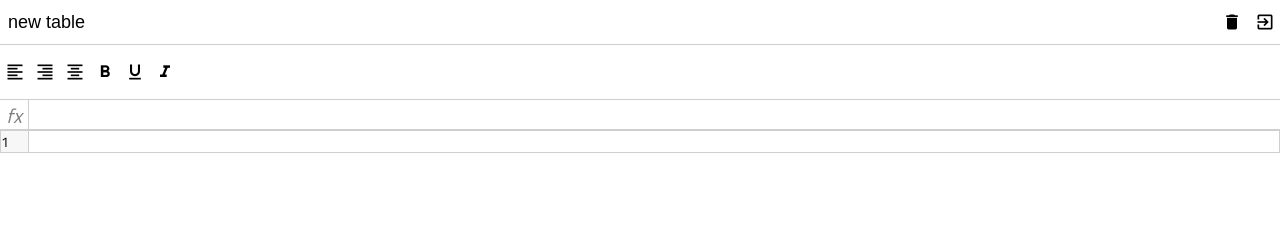
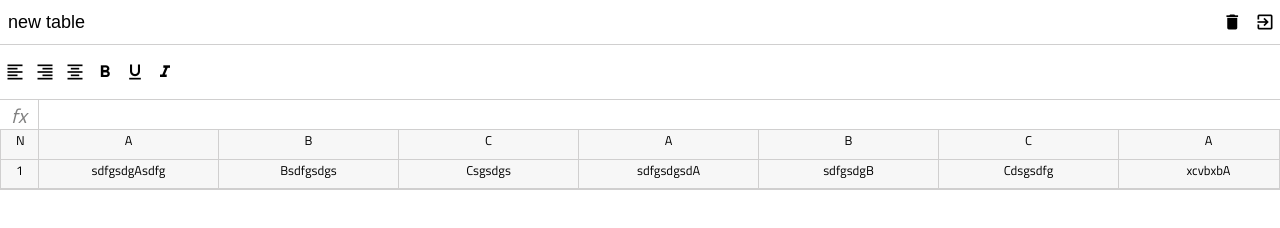
Before and after one commit to GagoEgh/EXCEL-JS, a website built with webpack: page src/index.html in a window 1280 px wide. Built offline with nearby package versions, Linux system fonts and the light colour scheme.

Commit message:
style is finish

```diff
--- a/src/index.html
+++ b/src/index.html
@@ -42,14 +42,48 @@
             spellcheck="false"
           ></div>
         </div>
+
         <div class="table">
           <div class="t-head">
-            <div class="index">1</div>
-            <div class="title"></div>
+            <div class="index">N</div>
+            <div class="title">
+              <div class="title-block">A</div>
+              <div class="title-block">B</div>
+              <div class="title-block">C</div>
+              <div class="title-block">A</div>
+              <div class="title-block">B</div>
+              <div class="title-block">C</div>
+              <div class="title-block">A</div>
+              <div class="title-block">B</div>
+              <div class="title-block">C</div>
+              <div class="title-block">B</div>
+              <div class="title-block">C</div>
+              <div class="title-block">A</div>
+              <div class="title-block">B</div>
+              <div class="title-block">C</div>
+              <div class="title-block">D</div>
+              <div class="title-block">F</div>
+              <div class="title-block">G</div>
+            </div>
           </div>
           <div class="t-main">
-            <div class="index"></div>
-            <div class="text"></div>
+            <div class="index">1</div>
+            <div class="title">
+              <div class="title-block">sdfgsdgAsdfg</div>
+              <div class="title-block">Bsdfgsdgs</div>
+              <div class="title-block">Csgsdgs</div>
+              <div class="title-block">sdfgsdgsdA</div>
+              <div class="title-block">sdfgsdgB</div>
+              <div class="title-block">Cdsgsdfg</div>
+              <div class="title-block">xcvbxbA</div>
+              <div class="title-block">Bsdfgsg</div>
+              <div class="title-block">sdfgfsdgC</div>
+              <div class="title-block">sfgsgB</div>
+              <div class="title-block">sdfgsgC</div>
+              <div class="title-block">Afsdgs</div>
+              <div class="title-block">sdfgsgB</div>
+              <div class="title-block">sdfgsdgsC</div>
+            </div>
           </div>
         </div>
       </div>
--- a/src/scss/_variable.scss
+++ b/src/scss/_variable.scss
@@ -2,4 +2,3 @@ $border_color:#d0cfcf;
 $header_height:45px;
 $toolbar_height:55px;
 $formula_height:30px;
-$table_index:30px;
--- a/src/scss/formula.scss
+++ b/src/scss/formula.scss
@@ -6,7 +6,7 @@
   border-bottom: 1px solid $border_color;
   height: $formula_height;
   .info{
-    width: $table_index;
+    width: 40px;
     border-right: 1px solid $border_color;
     height: inherit;
     text-align: center;
--- a/src/scss/header.scss
+++ b/src/scss/header.scss
@@ -2,9 +2,7 @@
 @import 'mixins';
 
 .header{
-  position: relative;
-  left: 0;
-  top: 0;
+
   display: flex;
   justify-content: space-between;
   align-items: center;
--- a/src/scss/index.scss
+++ b/src/scss/index.scss
@@ -13,3 +13,11 @@ body{
   font-family: 'Titillium Web', sans-serif;
   font-size: 14px;
 }
+
+.excel{
+
+  // color: #888;
+  // height: 100%;
+  // max-width: 100%;
+  font-size: .8rem;
+}
--- a/src/scss/table.scss
+++ b/src/scss/table.scss
@@ -1,23 +1,44 @@
 @import 'mixins.scss';
 @import 'variable.scss';
 
+
 .table{
-  border: 1px solid $border_color;
+  overflow-x: auto;
+  border-left: 1px solid $border_color;
+  border-right: 1px solid $border_color;
+
+
   .t-head{
     display: flex;
+    justify-content: start;
+    height: 30px;
+  }
 
-    .title{
-
+  .title{
+    display: flex;
+    border-bottom: 1px solid $border_color;
+    .title-block{
+      background-color: #d0cfcf2b;
+      text-align: center;
+      width: 180px;
+      height: inherit;
+      border-right: 1px solid $border_color;
     }
   }
 
   .t-main{
-
+    display: flex;
+    height: 30px;
+    border-bottom: 1px solid $border_color;
   }
 
   .index{
+    padding-left: 15px;
+    padding-right: 15px;
+    border-bottom: 1px solid $border_color;
+    text-align: center;
     border-right: 1px solid $border_color;
-    width: 28px;
+    width: 38px;
     background-color: #d0cfcf2b;
   }
 }
```
